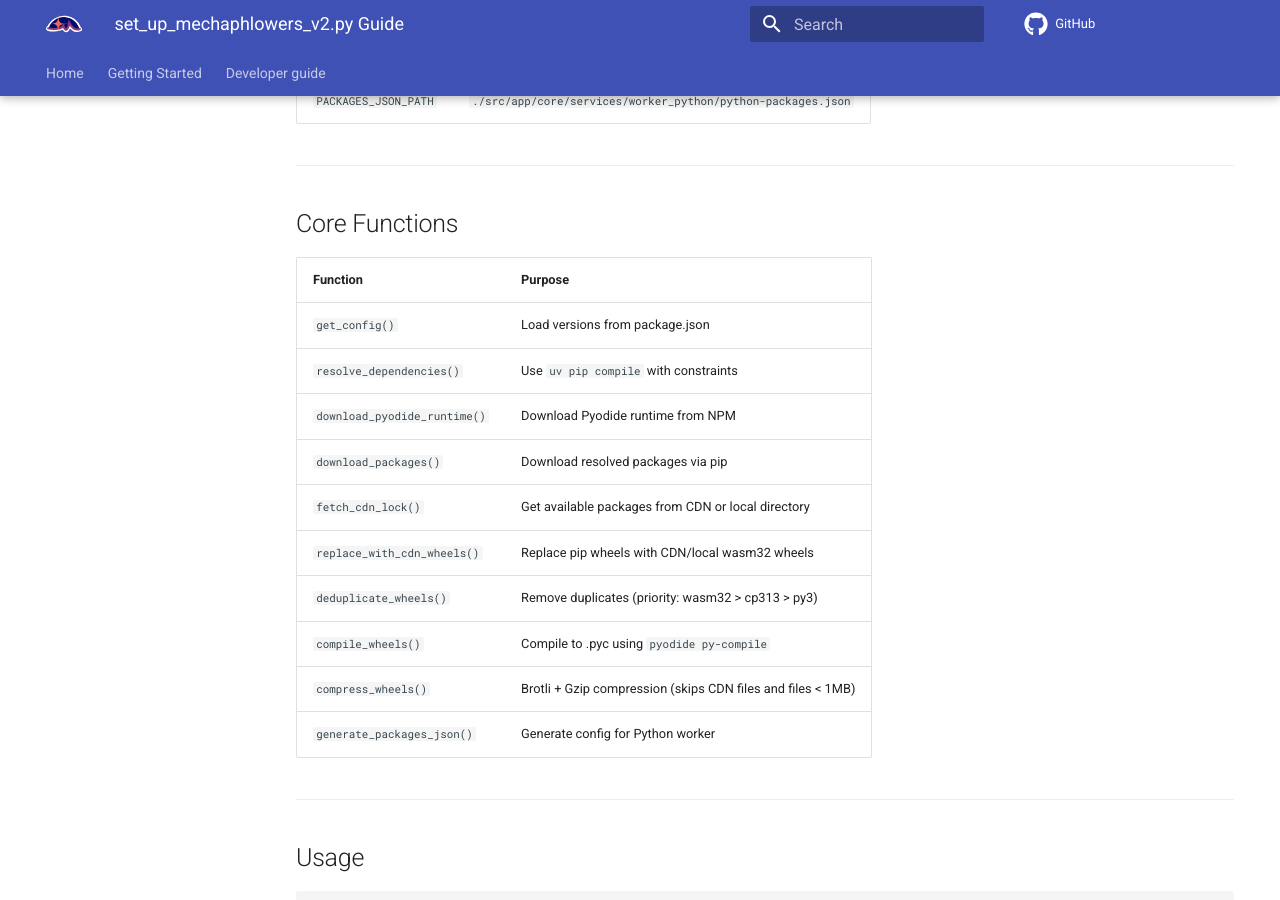
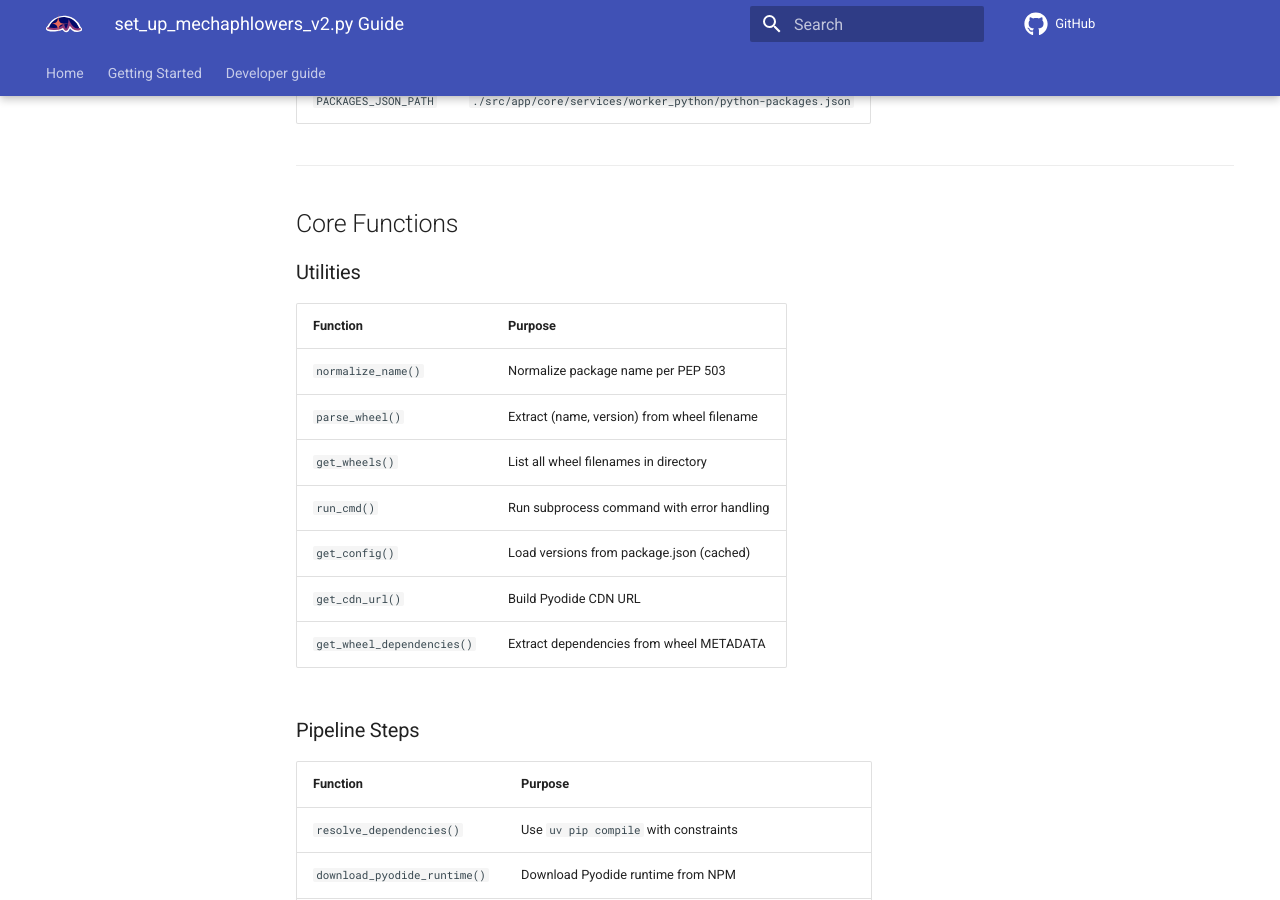
Before and after one commit to phlowers/phlowers-stellar-app, an MkDocs documentation site: the page built from docs/developer_guide/setup-mechaphlowers-guide.md, in a window 1280 px wide and 900 px high, scrolled down 1750 px. Built offline with MkDocs 1.6.1 and Material for MkDocs 9.7.7, drawn with Linux system fonts in a browser that asks for light colours; comment, search, counter and statistics services are not loaded; some of the changed text lies outside the part shown.

Commit message:
optimization
Signed-off-by: Pascal Senizergues <pascal.senizergues@rte-france.com>

```diff
--- a/docs/developer_guide/setup-mechaphlowers-guide.md
+++ b/docs/developer_guide/setup-mechaphlowers-guide.md
@@ -74,9 +74,22 @@ Versions are read from `package.json` (single source of truth):
 
 ## Core Functions
 
+### Utilities
+
 | Function | Purpose |
 |----------|---------|
-| `get_config()` | Load versions from package.json |
+| `normalize_name()` | Normalize package name per PEP 503 |
+| `parse_wheel()` | Extract (name, version) from wheel filename |
+| `get_wheels()` | List all wheel filenames in directory |
+| `run_cmd()` | Run subprocess command with error handling |
+| `get_config()` | Load versions from package.json (cached) |
+| `get_cdn_url()` | Build Pyodide CDN URL |
+| `get_wheel_dependencies()` | Extract dependencies from wheel METADATA |
+
+### Pipeline Steps
+
+| Function | Purpose |
+|----------|---------|
 | `resolve_dependencies()` | Use `uv pip compile` with constraints |
 | `download_pyodide_runtime()` | Download Pyodide runtime from NPM |
 | `download_packages()` | Download resolved packages via pip |
```
Also changed, not shown: other parts of docs/developer_guide/setup-mechaphlowers-guide.md (+2 -2 lines), 1 other file.
